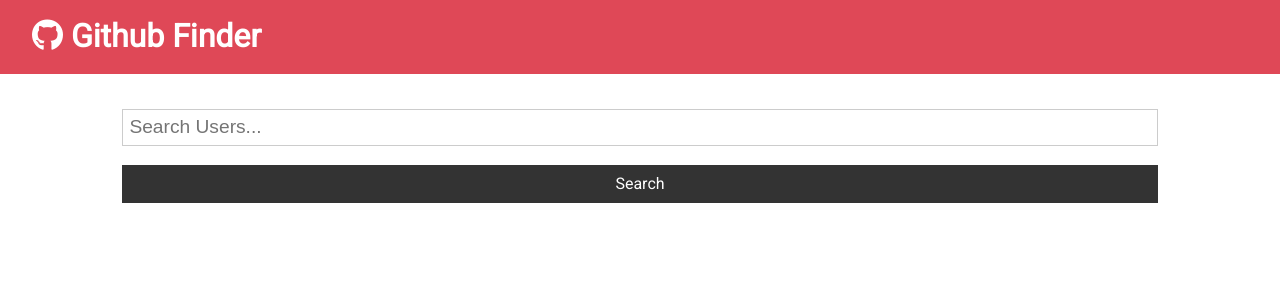
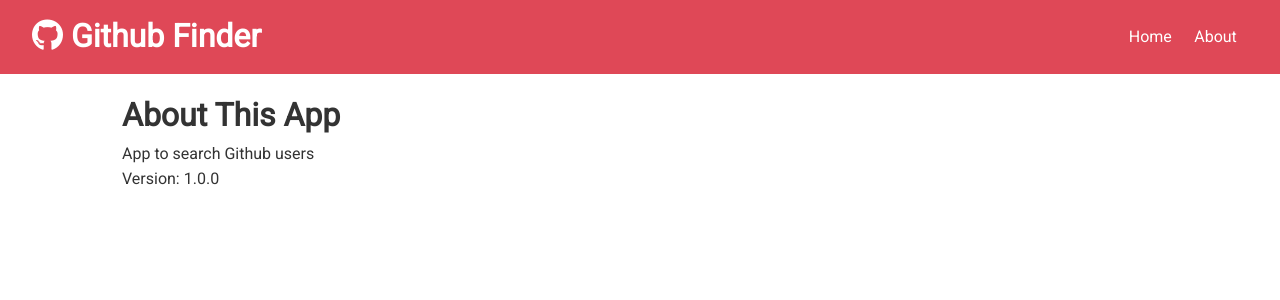
Before and after one commit to kzkaneoka/github-finder, a React (Create React App) app: page /about in a window 1280 px wide. Shown: the top 300 px of the page. Built offline with nearby package versions, Linux system fonts and the light colour scheme; the HTML template or start-up script is replaced by a standard one.

Commit message:
Added About component

```diff
--- a/package.json
+++ b/package.json
@@ -6,8 +6,10 @@
     "@testing-library/jest-dom": "^5.11.4",
     "@testing-library/react": "^11.1.0",
     "@testing-library/user-event": "^12.1.10",
+    "axios": "^0.21.0",
     "react": "^17.0.1",
     "react-dom": "^17.0.1",
+    "react-router-dom": "^5.2.0",
     "react-scripts": "4.0.1",
     "web-vitals": "^0.2.4"
   },
--- a/src/App.js
+++ b/src/App.js
@@ -1,8 +1,10 @@
-import React, { Component } from 'react';
+import React, { Fragment, Component } from 'react';
+import { BrowserRouter as Router, Switch, Route } from 'react-router-dom';
 import Navbar from './components/layout/Navbar';
 import Users from './components/users/Users';
 import Search from './components/users/Search';
 import Alert from './components/layout/Alert';
+import About from './components/pages/About';
 import axios from 'axios';
 import './App.css';
 
@@ -31,10 +33,17 @@
   render() {
     const { users, loading } = this.state;
     return (
+      <Router>
         <div className='App'>
           <Navbar />
           <div className='container'>
             <Alert alert={this.state.alert} />
+            <Switch>
+              <Route
+                exact
+                path='/'
+                render={(props) => (
+                  <Fragment>
                     <Search
                       searchUsers={this.searchUsers}
                       clearUsers={this.clearUsers}
@@ -42,8 +51,14 @@
                       setAlert={this.setAlert}
                     />
                     <Users loading={loading} users={users} />
+                  </Fragment>
+                )}
+              ></Route>
+              <Route exact path='/about' component={About} />
+            </Switch>
           </div>
         </div>
+      </Router>
     );
   }
 }
--- a/src/components/layout/Navbar.js
+++ b/src/components/layout/Navbar.js
@@ -1,5 +1,6 @@
 import React, { Component } from 'react';
 import PropTypes from 'prop-types';
+import { Link } from 'react-router-dom';
 
 export class Navbar extends Component {
   static defaultProps = {
@@ -18,6 +19,14 @@
         <h1>
           <i className={this.props.icon} /> {this.props.title}
         </h1>
+        <ul>
+          <li>
+            <Link to='/'>Home</Link>
+          </li>
+          <li>
+            <Link to='/about'>About</Link>
+          </li>
+        </ul>
       </div>
     );
   }
--- /dev/null
+++ b/src/components/pages/About.js
@@ -0,0 +1,13 @@
+import React, { Fragment } from 'react';
+
+const About = () => {
+  return (
+    <Fragment>
+      <h1>About This App</h1>
+      <p>App to search Github users</p>
+      <p>Version: 1.0.0</p>
+    </Fragment>
+  );
+};
+
+export default About;
```
Also changed, not shown: 2 other files (tests, documents, lock files or other folders). Lines whose indentation alone changed are shown as unchanged.
